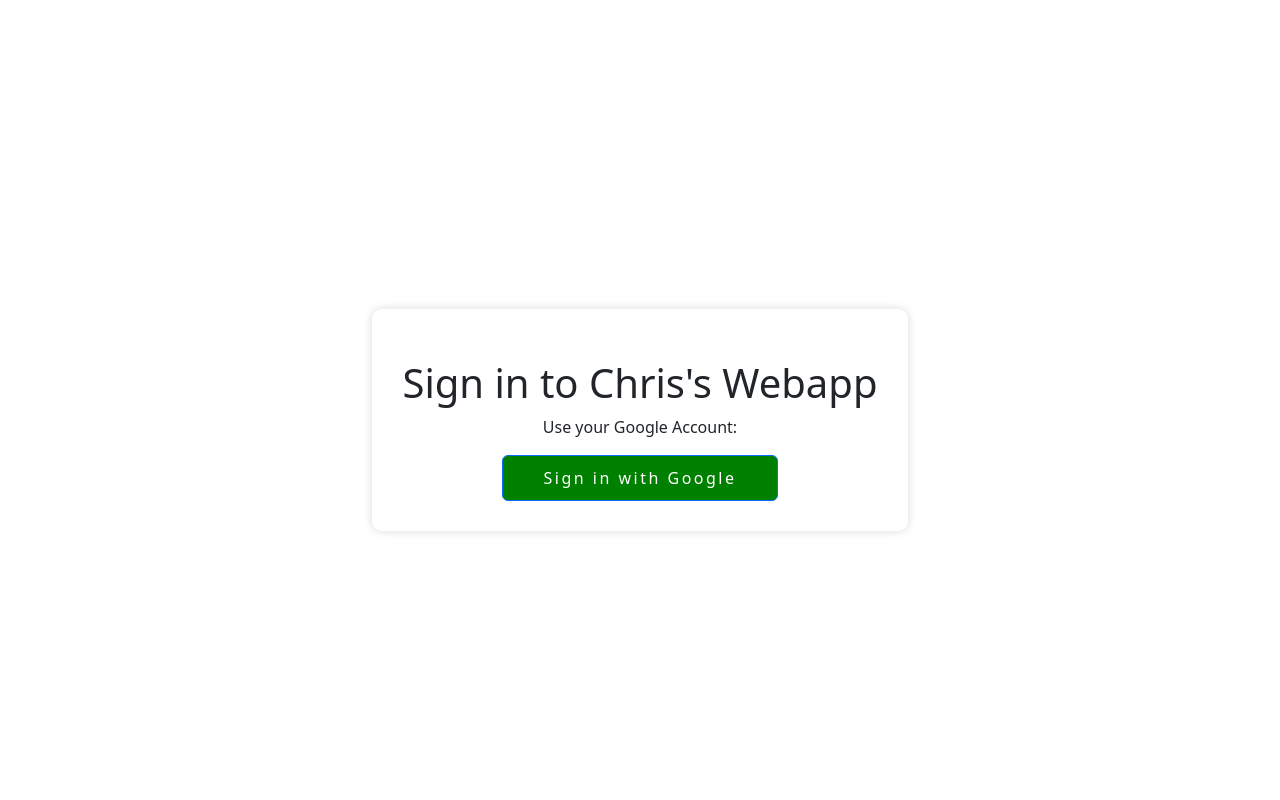
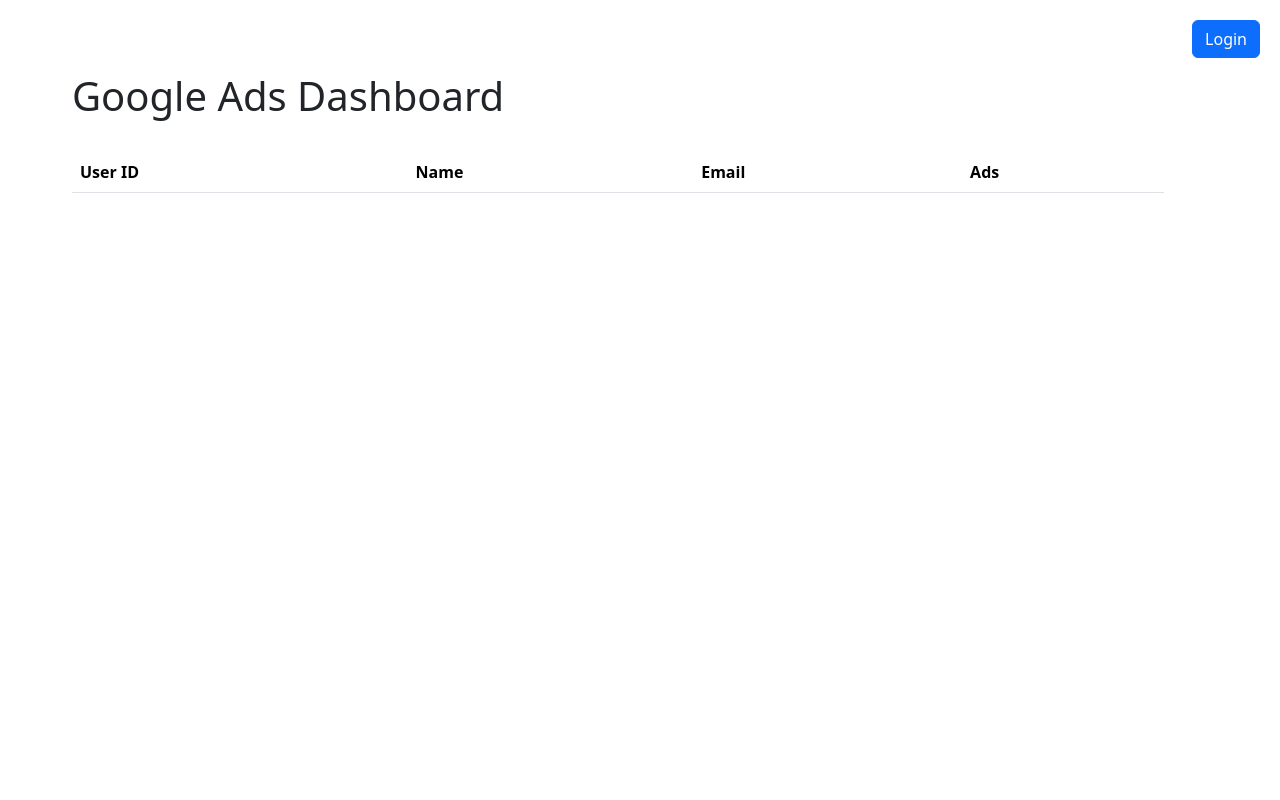
Before and after one commit to kneeraazon404/google-local-ads-services, a Flask app: page / in a window 1280 px wide. Run offline with Flask 3, Linux system fonts and the light colour scheme; lists and menus that the app fills with data are empty; parts of the project's set-up code (start-up, migrations or seed data) failed here and were passed over.

Commit message:
completed POC

```diff
--- a/app.py
+++ /dev/null
@@ -1,118 +0,0 @@
-import json
-import os
-import sqlite3
-
-import requests
-from flask import Flask, redirect, render_template, request, url_for
-from flask_login import (
-    LoginManager,
-    current_user,
-    login_required,
-    login_user,
-    logout_user,
-)
-from oauthlib.oauth2 import WebApplicationClient
-
-from db import init_db_command
-from user import User
-
-GOOGLE_CLIENT_ID = (
-    "19654420609-n6b7igo0jq5clobu6vg2btf8vhjmf5ma.apps.googleusercontent.com"
-)
-GOOGLE_CLIENT_SECRET = "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"
-GOOGLE_DISCOVERY_URL = "https://accounts.google.com/.well-known/openid-configuration"
-
-app = Flask(__name__)
-app.secret_key = os.environ.get("SECRET_KEY") or os.urandom(24)
-
-login_manager = LoginManager()
-login_manager.init_app(app)
-
-try:
-    init_db_command()
-except sqlite3.OperationalError:
-    pass
-
-client = WebApplicationClient(GOOGLE_CLIENT_ID)
-
-
-@login_manager.user_loader
-def load_user(user_id):
-    return User.get(user_id)
-
-
-@app.route("/")
-def index():
-    if current_user.is_authenticated:
-        return render_template(
-            "index.html",
-            user_name=current_user.name,
-            user_email=current_user.email,
-            user_profile_pic=current_user.profile_pic,
-        )
-    else:
-        return render_template("login.html")
-
-
-def get_google_provider_cfg():
-    return requests.get(GOOGLE_DISCOVERY_URL).json()
-
-
-@app.route("/login")
-def login():
-    google_provider_cfg = get_google_provider_cfg()
-    authorization_endpoint = google_provider_cfg["authorization_endpoint"]
-    request_uri = client.prepare_request_uri(
-        authorization_endpoint,
-        redirect_uri=request.base_url + "/callback",
-        scope=["openid", "email", "profile"],
-    )
-    return redirect(request_uri)
-
-
-@app.route("/login/callback")
-def callback():
-    code = request.args.get("code")
-    result = "<p>code: " + code + "</p>"
-    google_provider_cfg = get_google_provider_cfg()
-    token_endpoint = google_provider_cfg["token_endpoint"]
-    token_url, headers, body = client.prepare_token_request(
-        token_endpoint,
-        authorization_response=request.url,
-        redirect_url=request.base_url,
-        code=code,
-    )
-    token_response = requests.post(
-        token_url,
-        headers=headers,
-        data=body,
-        auth=(GOOGLE_CLIENT_ID, GOOGLE_CLIENT_SECRET),
-    )
-    client.parse_request_body_response(json.dumps(token_response.json()))
-    userinfo_endpoint = google_provider_cfg["userinfo_endpoint"]
-    uri, headers, body = client.add_token(userinfo_endpoint)
-    userinfo_response = requests.get(uri, headers=headers, data=body)
-    result = result + "<p>token_response: " + token_response.text + "</p>"
-    if userinfo_response.json().get("email_verified"):
-        unique_id = userinfo_response.json()["sub"]
-        users_email = userinfo_response.json()["email"]
-        picture = userinfo_response.json()["picture"]
-        users_name = userinfo_response.json()["given_name"]
-    else:
-        return "User email not available or not verified by Google.", 400
-    user = User(id_=unique_id, name=users_name, email=users_email, profile_pic=picture)
-    if not User.get(unique_id):
-        User.create(unique_id, users_name, users_email, picture)
-    login_user(user)
-    return redirect(url_for("index"))
-
-
-@app.route("/logout")
-@login_required
-def logout():
-    logout_user()
-    return redirect(url_for("index"))
-
-
-if __name__ == "__main__":
-    app.run(ssl_context="adhoc", port=5001, debug=True)
--- /dev/null
+++ b/main.py
@@ -0,0 +1,246 @@
+import os
+import json
+import datetime
+import logging
+import requests
+from flask import Flask, redirect, render_template, request, url_for
+from flask_sqlalchemy import SQLAlchemy
+from flask_login import (
+    LoginManager,
+    UserMixin,
+    login_user,
+    logout_user,
+    login_required,
+)
+from flask_migrate import Migrate
+from oauthlib.oauth2 import WebApplicationClient
+from dotenv import load_dotenv
+
+# Load environment variables from .env file for security and convenience
+load_dotenv()
+
+# Configure logging to output to stdout, enhancing visibility of application processes
+logging.basicConfig(
+    level=logging.INFO, format="%(asctime)s - %(levelname)s - %(message)s"
+)
+
+# OAuth2 credentials and setup for Google Sign-In integration
+GOOGLE_CLIENT_ID = (
+    "19654420609-tghnn2tspr24o2db817lerdvq35pqssv.apps.googleusercontent.com"
+)
+GOOGLE_CLIENT_SECRET = "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"
+SCOPE = ["openid", "email", "profile", "https://www.googleapis.com/auth/adwords"]
+GOOGLE_DISCOVERY_URL = "https://accounts.google.com/.well-known/openid-configuration"
+
+# Initialize Flask application with configurations for database and secret key
+app = Flask(__name__)
+app.config["SQLALCHEMY_DATABASE_URI"] = os.environ.get(
+    "DATABASE_URL", "sqlite:///database.db"
+)
+app.config["SQLALCHEMY_TRACK_MODIFICATIONS"] = False
+app.secret_key = os.environ.get("SECRET_KEY", os.urandom(24))
+
+# Initialize database, migration tool, login manager, and OAuth2 client
+db = SQLAlchemy(app)
+migrate = Migrate(app, db)
+login_manager = LoginManager(app)
+client = WebApplicationClient(GOOGLE_CLIENT_ID)
+
+
+# User model representing an authenticated user with tokens for Google API access
+class User(UserMixin, db.Model):
+    id = db.Column(db.String, primary_key=True)
+    name = db.Column(db.String(100), nullable=False)
+    email = db.Column(db.String(100), nullable=False)
+    profile_pic = db.Column(db.String(250), nullable=True)
+    access_token = db.Column(db.String(250), nullable=True)
+    refresh_token = db.Column(db.String(250), nullable=True)
+    token_expiry = db.Column(db.DateTime, nullable=True)
+
+    def save_tokens(self, access_token, refresh_token, token_expiry):
+        # Update user's OAuth tokens and expiry, then commit changes to the database
+        self.access_token = access_token
+        self.refresh_token = refresh_token
+        self.token_expiry = token_expiry
+        db.session.commit()
+        logging.info(f"Tokens updated for user: {self.id}")
+
+
+# Flask-Login loader callback to reload user object from the user ID stored in the session
+@login_manager.user_loader
+def load_user(user_id):
+    return User.query.get(user_id)
+
+
+# Home route displays all users with access to Google Ads data
+@app.route("/")
+def index():
+    logging.info("Accessing the index page")
+    users_with_access = User.query.filter(User.access_token.isnot(None)).all()
+    ads_data = []
+
+    for user in users_with_access:
+        # Fetch Google Ads data for each user
+        user_ads = access_google_ads_api(user.id)
+        ads_data.append(
+            {
+                "user_id": user.id,
+                "name": user.name,
+                "email": user.email,
+                "ads": user_ads if user_ads else "No ads data available.",
+            }
+        )
+
+    return render_template("index.html", ads_data=ads_data)
+
+
+# Login route initiates OAuth2 flow with Google
+@app.route("/login")
+def login():
+    logging.info("Initiating login process")
+    google_provider_cfg = requests.get(GOOGLE_DISCOVERY_URL).json()
+    authorization_endpoint = google_provider_cfg["authorization_endpoint"]
+    request_uri = client.prepare_request_uri(
+        authorization_endpoint, redirect_uri=request.base_url + "/callback", scope=SCOPE
+    )
+    return redirect(request_uri)
+
+
+# Callback route completes the OAuth2 flow, retrieving user information and tokens
+@app.route("/login/callback")
+def callback():
+    code = request.args.get("code")
+    google_provider_cfg = requests.get(GOOGLE_DISCOVERY_URL).json()
+    token_endpoint = google_provider_cfg["token_endpoint"]
+    token_url, headers, body = client.prepare_token_request(
+        token_endpoint,
+        authorization_response=request.url,
+        redirect_url=request.base_url,
+        code=code,
+    )
+    token_response = requests.post(
+        token_url,
+        headers=headers,
+        data=body,
+        auth=(GOOGLE_CLIENT_ID, GOOGLE_CLIENT_SECRET),
+    )
+    tokens = token_response.json()
+    client.parse_request_body_response(json.dumps(tokens))
+    userinfo_endpoint = google_provider_cfg["userinfo_endpoint"]
+    uri, headers, body = client.add_token(userinfo_endpoint)
+    userinfo_response = requests.get(uri, headers=headers, data=body)
+    userinfo = userinfo_response.json()
+
+    if userinfo.get("email_verified"):
+        unique_id = userinfo["sub"]
+        users_email = userinfo.get("email")
+        picture = userinfo.get("picture")
+        users_name = userinfo.get("given_name")
+        user = User.query.get(unique_id)
+
+        if not user:
+            user = User(
+                id=unique_id, name=users_name, email=users_email, profile_pic=picture
+            )
+            db.session.add(user)
+            logging.info(f"New user created: {unique_id}")
+
+        refresh_token = tokens.get(
+            "refresh_token", user.refresh_token if user else None
+        )
+
+        user.save_tokens(
+            access_token=tokens["access_token"],
+            refresh_token=refresh_token,
+            token_expiry=datetime.datetime.utcnow()
+            + datetime.timedelta(seconds=tokens["expires_in"]),
+        )
+
+        db.session.commit()
+        login_user(user)
+        logging.info(f"User logged in: {unique_id}")
+        return redirect(url_for("index"))
+    else:
+        logging.error("User email not verified by Google")
+        return "User email not available or not verified by Google.", 400
+
+
+# Logout route logs the user out
+@app.route("/logout")
+@login_required
+def logout():
+    logout_user()
+    logging.info("User logged out")
+    return redirect(url_for("index"))
+
+
+# Function to refresh Google Ads API access token
+def refresh_access_token(refresh_token):
+    logging.info("Refreshing access token")
+    refresh_url = "https://oauth2.googleapis.com/token"
+    payload = {
+        "client_id": GOOGLE_CLIENT_ID,
+        "client_secret": GOOGLE_CLIENT_SECRET,
+        "refresh_token": refresh_token,
+        "grant_type": "refresh_token",
+    }
+    response = requests.post(refresh_url, data=payload)
+    if response.status_code == 200:
+        logging.info("Access token refreshed successfully")
+    else:
+        logging.error("Failed to refresh access token")
+    return response.json() if response.status_code == 200 else None
+
+
+# Function to access Google Ads API with refreshed token
+def access_google_ads_api(user_id):
+    logging.info(f"Accessing Google Ads API for user: {user_id}")
+    user = User.query.get(user_id)
+    if not user:
+        logging.error(f"User {user_id} not found.")
+        return []
+
+    if datetime.datetime.utcnow() >= user.token_expiry:
+        logging.info(f"Token for user {user_id} is expired. Refreshing token.")
+        refresh_response = refresh_access_token(user.refresh_token)
+        if refresh_response:
+            user.save_tokens(
+                refresh_response["access_token"],
+                refresh_response.get("refresh_token", user.refresh_token),
+                datetime.datetime.utcnow()
+                + datetime.timedelta(seconds=refresh_response["expires_in"]),
+            )
+            db.session.commit()
+            logging.info("Token refreshed successfully")
+        else:
+            logging.error("Failed to refresh token for Google Ads API access")
+            return []
+
+    # Example functionality placeholder for accessing Google Ads data
+    google_ads_api_version = "v8"
+    customer_id = "INSERT_CUSTOMER_ID_HERE"  # Placeholder for actual customer ID
+    google_ads_api_url = f"https://googleads.googleapis.com/{google_ads_api_version}/customers/{customer_id}/campaigns"
+    headers = {
+        "Authorization": f"Bearer {user.access_token}",
+        "developer-token": os.environ.get("GOOGLE_ADS_DEVELOPER_TOKEN"),
+        "login-customer-id": customer_id,
+    }
+    response = requests.get(google_ads_api_url, headers=headers)
+
+    if response.status_code == 200:
+        logging.info(f"Successfully retrieved campaigns for user: {user_id}")
+        campaigns_data = response.json().get("campaigns", [])
+        return campaigns_data
+    else:
+        logging.error(
+            f"Failed to retrieve campaigns for user {user_id}: {response.text}"
+        )
+        return []
+
+
+if __name__ == "__main__":
+    with app.app_context():
+        db.create_all()  # Ensure database tables are created
+        logging.info("Database tables created")
+
+    app.run(ssl_context="adhoc", port=5001, debug=True)
--- a/schema.sql
+++ /dev/null
@@ -1,6 +0,0 @@
-CREATE TABLE user (
-  id TEXT PRIMARY KEY,
-  name TEXT NOT NULL,
-  email TEXT UNIQUE NOT NULL,
-  profile_pic TEXT NOT NULL
-);
--- a/templates/index.html
+++ b/templates/index.html
@@ -3,47 +3,58 @@
   <head>
     <meta charset="UTF-8" />
     <meta name="viewport" content="width=device-width, initial-scale=1.0" />
-    <meta http-equiv="X-UA-Compatible" content="ie=edge" />
-    <title>Home | Chri's site</title>
     <link
       rel="stylesheet"
       href="https://cdn.jsdelivr.net/npm/bootstrap@5.3.2/dist/css/bootstrap.min.css"
       integrity="sha384-T3c6CoIi6uLrA9TneNEoa7RxnatzjcDSCmG1MXxSR1GAsXEV/Dwwykc2MPK8M2HN"
       crossorigin="anonymous"
     />
+    <title>Google Ads Dashboard</title>
     <style>
-      body {
-        padding-top: 5rem;
-        background-color: #f8f9fa;
-      }
-      .profile-info {
-        margin-top: 2rem;
-      }
-      .profile-pic {
-        margin-top: 20px;
-        width: 200px;
-        height: 200px;
+      .login-button {
+        position: absolute;
+        right: 20px;
+        top: 20px;
       }
     </style>
   </head>
-  <body class="container">
-    <main role="main" class="container">
-      <div class="text-center">
-        <h1 class="mt-5">Hello, {% print(user_name) %}!</h1>
-        <p class="lead">You're logged in!</p>
-        <div class="profile-info">
-          <p>Email: {% print(user_email) %}</p>
-          <div>
-            <p>Google Profile Picture:</p>
-            <img
-              class="rounded-circle profile-pic"
-              alt="Google profile pic"
-              src="{% print(user_profile_pic) %}"
-            />
-          </div>
-          <a class="btn btn-primary mt-3" href="/logout">Logout</a>
-        </div>
+  <body>
+    <div class="container p-4 m-5">
+      <div class="d-flex justify-content-between">
+        <h1>Google Ads Dashboard</h1>
+        <button class="btn btn-primary login-button">
+          <a href="/login" class="text-white text-decoration-none">Login</a>
+        </button>
       </div>
-    </main>
+      <table class="table table-striped mt-4">
+        <thead>
+          <tr>
+            <th>User ID</th>
+            <th>Name</th>
+            <th>Email</th>
+            <th>Ads</th>
+          </tr>
+        </thead>
+        <tbody>
+          {% for user_data in ads_data %}
+          <tr>
+            <td>{{ user_data.user_id }}</td>
+            <td>{{ user_data.name }}</td>
+            <td>{{ user_data.email }}</td>
+            <td>
+              {% if user_data.ads == "No ads data available." %} {{
+              user_data.ads }} {% else %}
+              <ul>
+                {% for ad in user_data.ads %}
+                <li>{{ ad }}</li>
+                {% endfor %}
+              </ul>
+              {% endif %}
+            </td>
+          </tr>
+          {% endfor %}
+        </tbody>
+      </table>
+    </div>
   </body>
 </html>
```
Also changed, not shown: creds.json (deleted, +0 -10 lines), db.py (deleted, +0 -41 lines), requests_oauthlib_oauth_login_server.py (deleted, +0 -119 lines), requirements.txt (deleted, +0 -27 lines), user.py (deleted, +0 -30 lines), README.md, instance/database.db (added), 1 other file.
